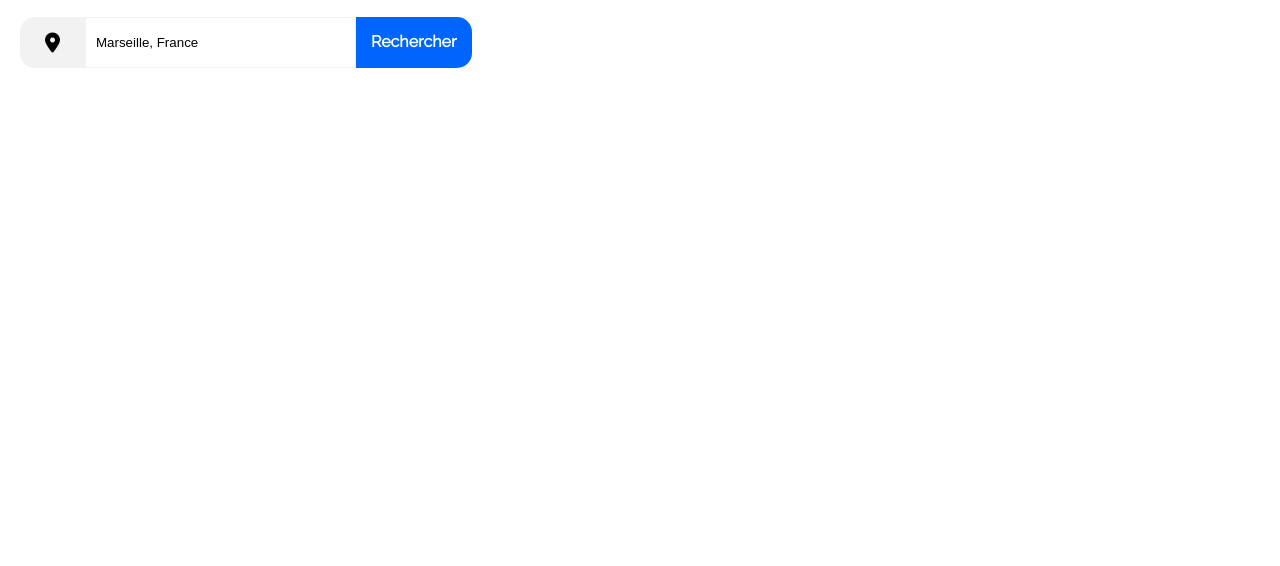
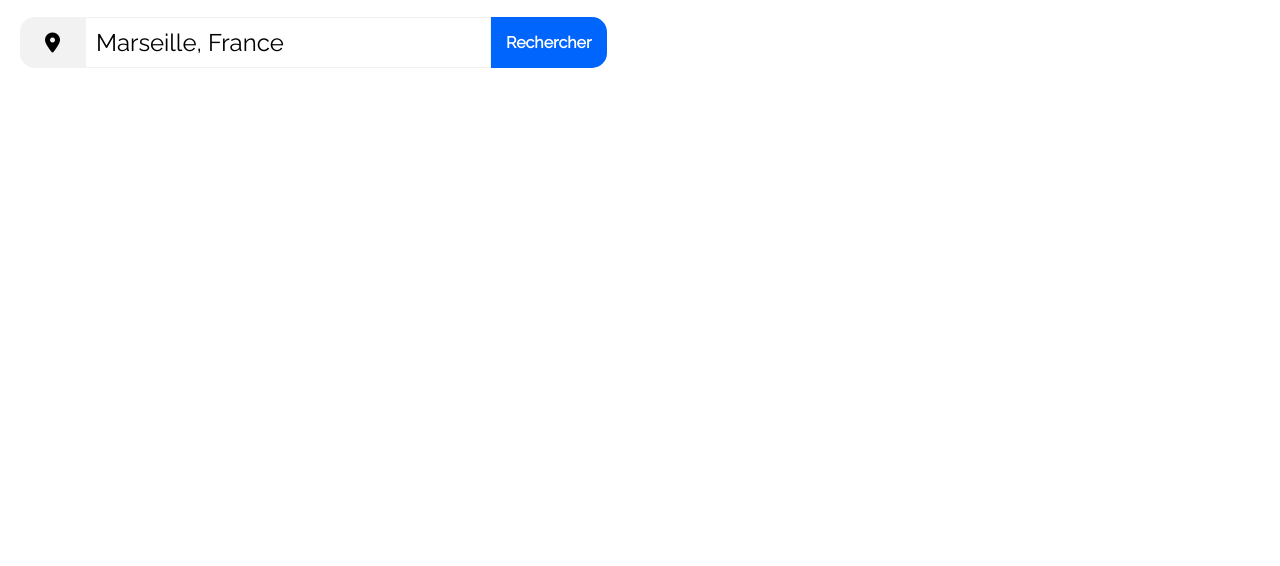
Before and after one commit to julien33510/OC-Project2, a plain HTML site: page index.html in a window 1280 px wide. Shown: the part 234-800 px from the top of the page. Drawn offline with Linux system fonts and the light colour scheme.

Commit message:
Formulaire de recherche

```diff
--- a/css/style.css
+++ b/css/style.css
@@ -3,6 +3,11 @@ body{
     max-width: 1400px;
     margin: auto;
 }
+
+button, input, select, textarea {
+    font-family : inherit;
+    font-size   : 100%;
+  }
 
 header {
 }
@@ -97,8 +102,13 @@ form p {
     color: white;
     background-color: #0065FC;
     font-weight: 700;
+    border: none;
 }
 
-.iconeSearch i {
+.iconeSearchMobile {
     display: none;
 }
+
+.iconeSearchDesktop {
+    display: flex;
+}
--- a/index.html
+++ b/index.html
@@ -31,7 +31,8 @@
                         <input type="text" name="lieuRecherche" id="lieuRecherche" size="30" maxlength="20" value="Marseille, France">
                     </p>
                 </form>
-                <div class="iconeSearch"><i class="fa-solid fa-magnifying-glass"></i>Rechercher</div>
+                <div class="iconeSearch iconeSearchMobile"><i class="fa-solid fa-magnifying-glass"></i></div>
+                <input type="submit" value="Rechercher" class="iconeSearch iconeSearchDesktop">
             </div>
         </section>
     </main>
```
